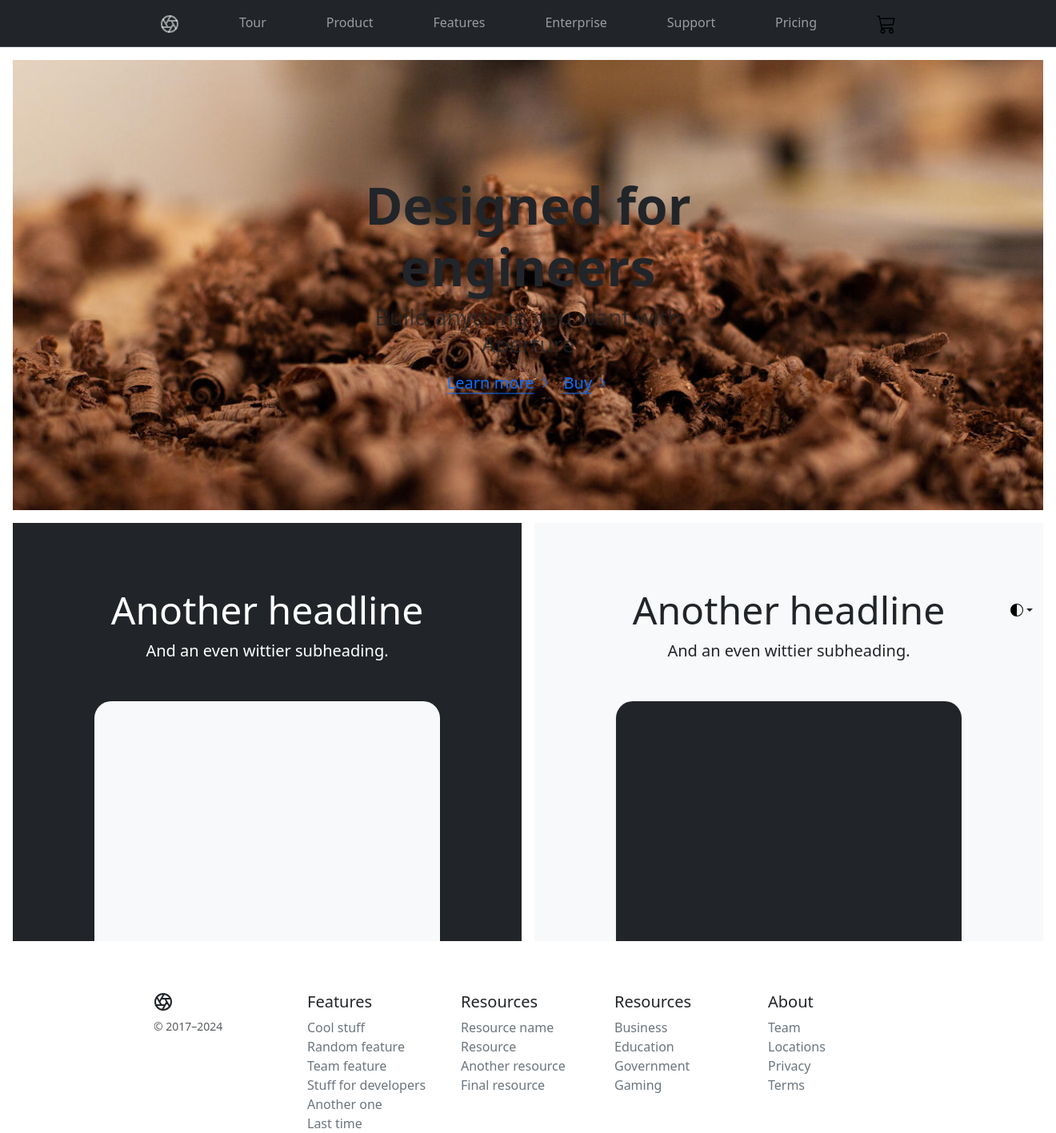
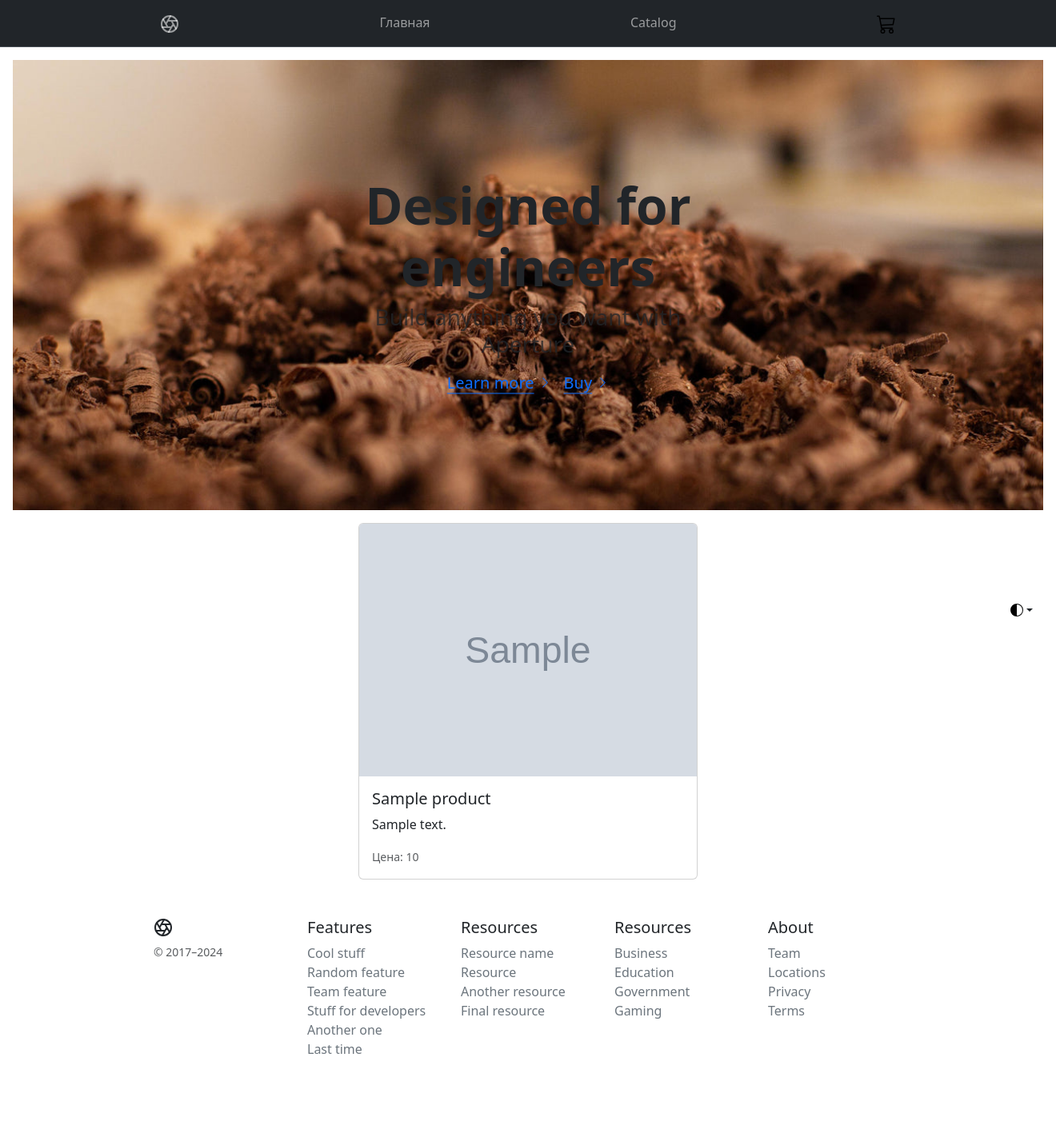
Before and after one commit to Asgef/gwent_website, a Django app: template game_gwent/templates/home_page.html in a window 1320 px wide; the page is wider, and only the part inside the window is pictured. Shown: the top 1417 px of that part at 80% size. After the commit the page ends 1318 px from the top of that part, so only its background shows below. Run offline with Django 5.2, Linux system fonts and the light colour scheme; the template is opened without the code that fills it: most values are stand-ins (such as "Sample title", 1, 10 or a date in 2020); grey boxes marked "Sample" are stand-in pictures; some libraries are stand-ins or nearby versions.

Commit message:
Implement product cards

```diff
--- a/game_gwent/catalog/urls.py
+++ b/game_gwent/catalog/urls.py
@@ -1,7 +1,7 @@
 from django.urls import path
-from .views import index
+from .views import CatalogListView
 
 
 urlpatterns = [
-    path('', index, name='collections'),
+    path('', CatalogListView.as_view(), name='collections'),
 ]
--- a/game_gwent/templates/home_page.html
+++ b/game_gwent/templates/home_page.html
@@ -3,6 +3,7 @@
 {% block title %}{{ title }}{% endblock %}
 
 {% block content %}
+
     <main>
         <div class="main-banner position-relative overflow-hidden p-3 p-md-5 m-md-3 text-center bg-body-tertiary">
             <div class="col-md-6 p-lg-5 mx-auto my-5">
@@ -21,23 +22,7 @@
             </div>
         </div>
 
-      <div class="d-md-flex flex-md-equal w-100 my-md-3 ps-md-3">
-        <div class="text-bg-dark me-md-3 pt-3 px-3 pt-md-5 px-md-5 text-center overflow-hidden">
-          <div class="my-3 py-3">
-            <h2 class="display-5">Another headline</h2>
-            <p class="lead">And an even wittier subheading.</p>
-          </div>
-          <div class="bg-body-tertiary shadow-sm mx-auto" style="width: 80%; height: 300px; border-radius: 21px 21px 0 0;"></div>
-        </div>
-        <div class="bg-body-tertiary me-md-3 pt-3 px-3 pt-md-5 px-md-5 text-center overflow-hidden">
-          <div class="my-3 p-3">
-            <h2 class="display-5">Another headline</h2>
-            <p class="lead">And an even wittier subheading.</p>
-          </div>
-          <div class="bg-dark shadow-sm mx-auto" style="width: 80%; height: 300px; border-radius: 21px 21px 0 0;"></div>
-        </div>
-      </div>
-
+        {% include 'layouts/product.html' %}
 
     </main>
 {% endblock %}
--- a/game_gwent/templates/layouts/header.html
+++ b/game_gwent/templates/layouts/header.html
@@ -82,12 +82,9 @@
           <li class="nav-item"><a class="nav-link" href="#">
             <svg class="bi" width="24" height="24"><use xlink:href="#aperture"/></svg>
           </a></li>
-          <li class="nav-item"><a class="nav-link" href="#">Tour</a></li>
-          <li class="nav-item"><a class="nav-link" href="#">Product</a></li>
-          <li class="nav-item"><a class="nav-link" href="#">Features</a></li>
-          <li class="nav-item"><a class="nav-link" href="#">Enterprise</a></li>
-          <li class="nav-item"><a class="nav-link" href="#">Support</a></li>
-          <li class="nav-item"><a class="nav-link" href="#">Pricing</a></li>
+          <li class="nav-item"><a class="nav-link" href="{% url 'home_page' %}">Главная</a></li>
+          <li class="nav-item"><a class="nav-link" href="#">Catalog</a></li>
+
           <li class="nav-item"><a class="nav-link" href="#">
             <svg class="bi" width="24" height="24"><use xlink:href="#cart"/></svg>
           </a></li>
--- /dev/null
+++ b/game_gwent/templates/layouts/product.html
@@ -0,0 +1,19 @@
+<!-- templates/layouts/product.html -->
+<div class="row row-cols-1 row-cols-md-2 row-cols-lg-3 g-4 justify-content-center align-items-center">
+  {% for product in object_list %}
+  <div class="col">
+    <div class="card h-100">
+      {% if product.image %}
+      <img src="{{ product.image.url }}" class="card-img-top" alt="{{ product.title }}">
+      {% else %}
+      <div class="bg-dark mx-auto" style="width: 100%; height: 200px;"></div>
+      {% endif %}
+      <div class="card-body">
+        <h5 class="card-title">{{ product.title }}</h5>
+        <p class="card-text">{{ product.description }}</p>
+        <p class="card-text"><small class="text-muted">Цена: {{ product.price }}</small></p>
+      </div>
+    </div>
+  </div>
+  {% endfor %}
+</div>
--- a/game_gwent/urls.py
+++ b/game_gwent/urls.py
@@ -15,12 +15,12 @@ Including another URLconf
 """
 from django.contrib import admin
 from django.urls import path, include
-from .views import IndexView
+from .views import HomeListView
 from django.conf import settings
 from django.conf.urls.static import static
 
 urlpatterns = [
     path('admin/', admin.site.urls),
-    path('', IndexView.as_view(), name='home_page'),
+    path('', HomeListView.as_view(), name='home_page'),
     path('collections/', include('game_gwent.catalog.urls')),
 ] + static(settings.MEDIA_URL, document_root=settings.MEDIA_ROOT)
```
Also changed, not shown: game_gwent/catalog/views.py (+5 -3 lines), game_gwent/templates/catalog/product.html (added, +26 -0 lines), game_gwent/views.py (+4 -5 lines), media/board_games/DALLE_2023-11-29_23.34.23_-_A_photorealistic_image_of_a_colossal_space_cat.png (added), media/board_games/DALLE_2023-11-29_23.36.22_-_A_photorealistic_image_of_a_colossal_space_cat_YSD8o0O.png (added), media/board_games/osen_les_park_128379_1920x1080.jpg (added). Lines whose indentation alone changed are shown as unchanged.
